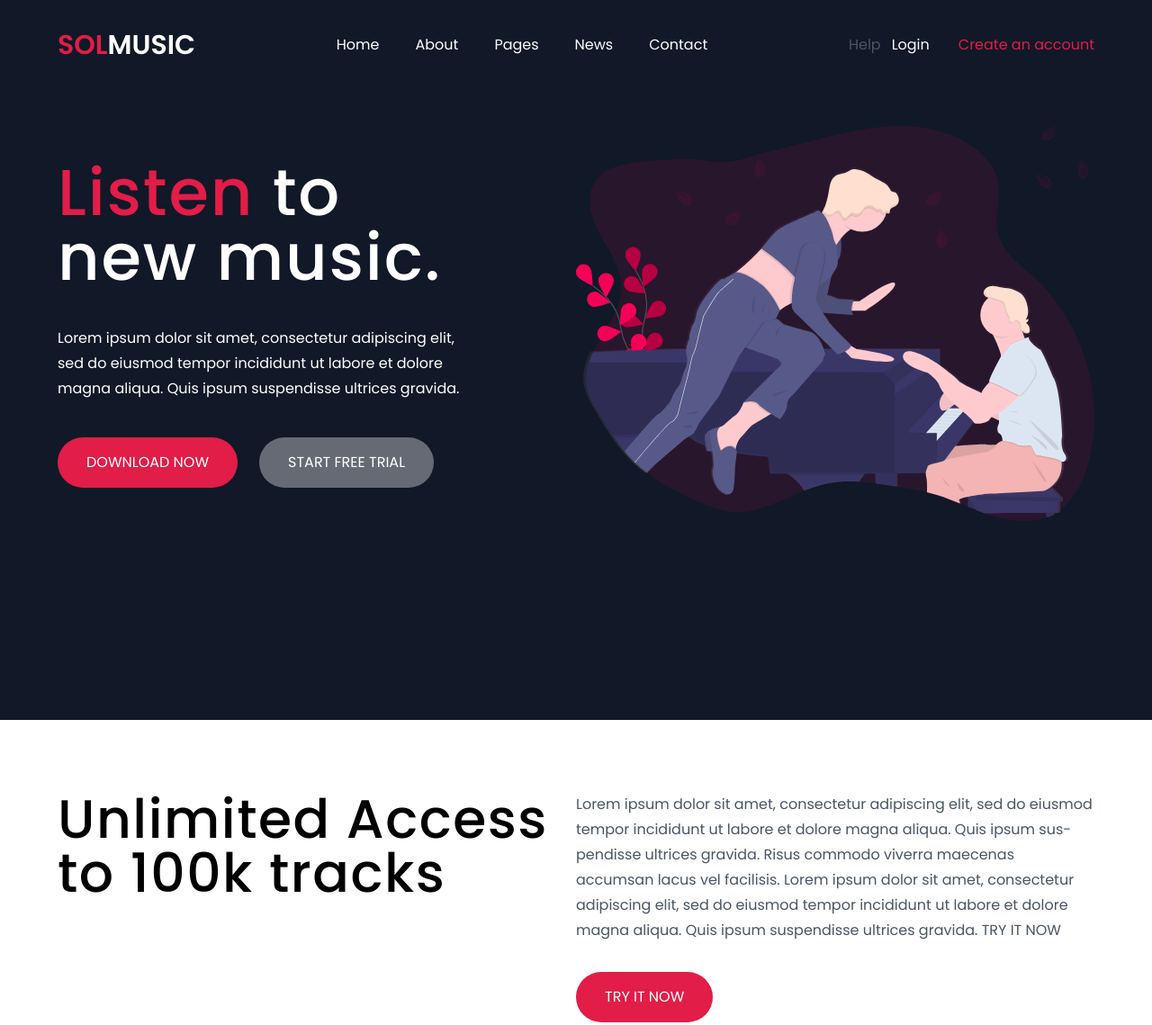
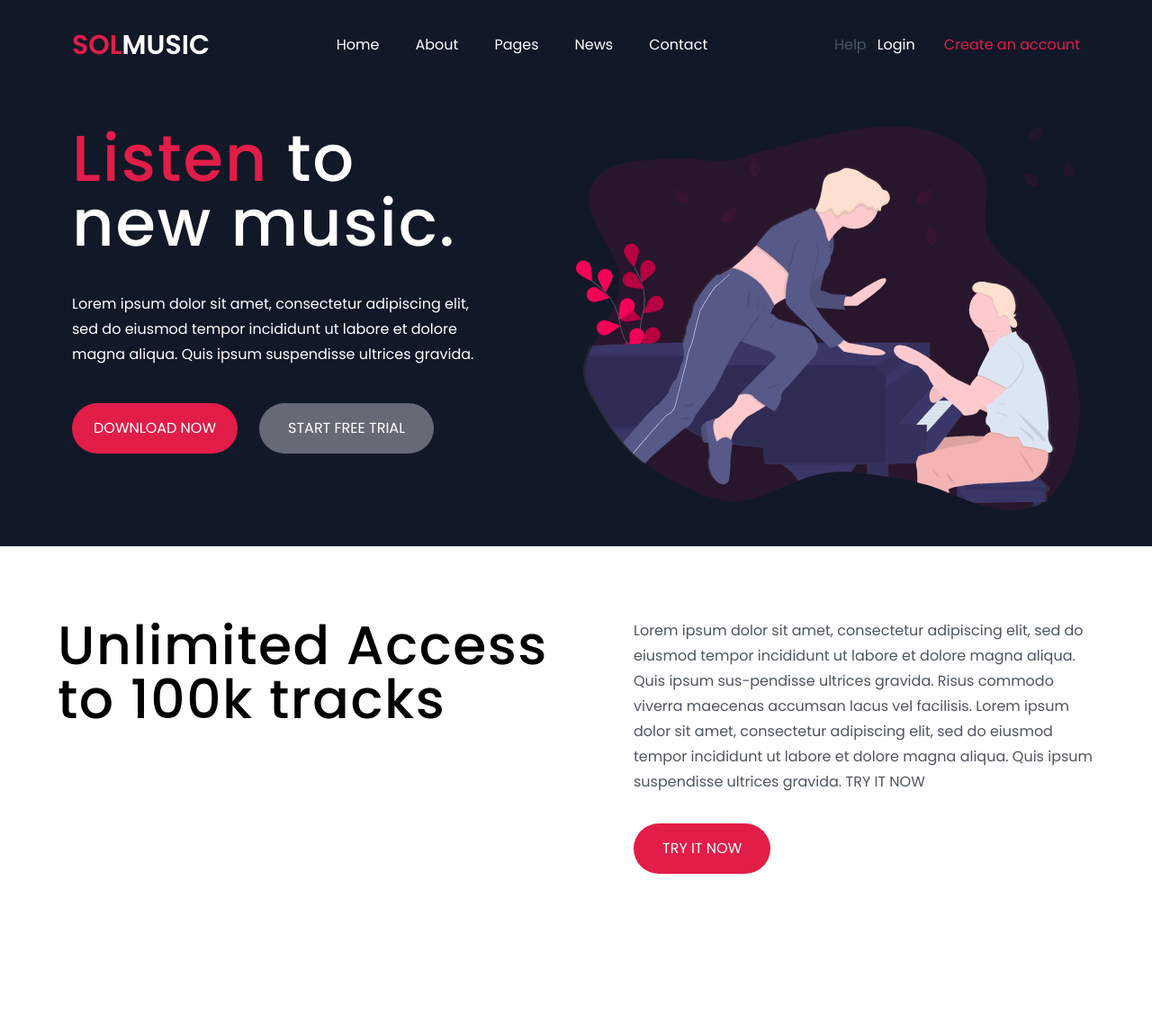
Before and after one commit to hassancodess/solmusic-landing-page, a website: page index.html in a window 1280 px wide. Shown: the whole page at 90% size. After the commit the page ends 1051 px from the top, so only its background shows below. Drawn offline with Linux system fonts and the light colour scheme.

Commit message:
Add Responsiveness

```diff
--- a/index.html
+++ b/index.html
@@ -19,15 +19,15 @@
     <!-- Header Section -->
     <section class="bg-gray-900">
       <!-- Header Container -->
-      <div class="max-w-6xl min-h-screen mx-auto conatainer">
+      <div class="max-w-6xl px-4 mx-auto conatainer">
         <!-- Navbar -->
-        <div class="flex items-center justify-between py-8 text-white">
+        <div class="flex items-center justify-between py-8 text-white md:px-0">
           <!-- Logo -->
           <h3 class="text-3xl font-semibold">
             <span class="text-rose-600">SOL</span>MUSIC
           </h3>
           <!-- Menu Items -->
-          <div class="flex space-x-10">
+          <div class="hidden space-x-10 md:flex">
             <a href="#">Home</a>
             <a href="#">About</a>
             <a href="#">Pages</a>
@@ -35,7 +35,7 @@
             <a href="#">Contact</a>
           </div>
           <!-- CTA -->
-          <div class="flex space-x-8">
+          <div class="hidden space-x-8 lg:flex">
             <div class="flex space-x-3">
               <h5 class="text-gray-600">Help</h5>
               <h5>Login</h5>
@@ -46,10 +46,10 @@
         <!-- Hero Container-->
         <div class="py-10">
           <!-- Flex Container -->
-          <div class="flex items-center justify-between space-x-10">
+          <div class="flex flex-col justify-between md:space-x-10 md:flex-row">
             <!-- Text Content -->
             <div class="flex flex-col max-w-md space-y-10 text-white">
-              <h2 class="font-medium tracking-wide text-7xl">
+              <h2 class="text-6xl font-medium tracking-wide md:text-7xl">
                 <span class="text-rose-600">Listen</span> to new music.
               </h2>
               <p class="leading-7">
@@ -57,12 +57,16 @@
                 eiusmod tempor incididunt ut labore et dolore magna aliqua. Quis
                 ipsum suspendisse ultrices gravida.
               </p>
-              <div class="flex space-x-6">
-                <button class="px-8 py-4 uppercase rounded-full bg-rose-600">
+              <div
+                class="flex flex-col space-y-3 lg:flex-row lg:space-y-0 lg:space-x-6"
+              >
+                <button
+                  class="px-6 py-4 text-sm uppercase rounded-full bg-rose-600 lg:text-base"
+                >
                   Download Now
                 </button>
                 <button
-                  class="px-8 py-4 uppercase bg-gray-200 rounded-full bg-opacity-40"
+                  class="px-8 py-4 text-sm uppercase bg-gray-200 rounded-full bg-opacity-40 lg:text-base"
                 >
                   Start Free Trial
                 </button>
@@ -70,14 +74,20 @@
             </div>
 
             <!-- SVG -->
-            <img src="./images/hero.svg" alt="hero-image" class="w-1/2" />
+            <img
+              src="./images/hero.svg"
+              alt="hero-image"
+              class="hidden w-1/2 md:block"
+            />
           </div>
         </div>
       </div>
     </section>
     <!-- Unlimited access -->
-    <section class="py-20 bg-white">
-      <div class="flex justify-between max-w-6xl mx-auto">
+    <section class="px-4 py-20 bg-white md:py-20">
+      <div
+        class="flex flex-col max-w-6xl mx-auto space-y-10 lg:space-y-0 md:justify-between md:px-0 lg:flex-row"
+      >
         <!-- Left Side -->
         <div class="max-w-xl">
           <h1 class="text-6xl font-medium tracking-wide">
@@ -85,7 +95,7 @@
           </h1>
         </div>
         <!-- Right Side -->
-        <div class="flex flex-col max-w-xl space-y-8">
+        <div class="flex flex-col max-w-lg space-y-8">
           <p class="leading-7 text-gray-600">
             Lorem ipsum dolor sit amet, consectetur adipiscing elit, sed do
             eiusmod tempor incididunt ut labore et dolore magna aliqua. Quis
@@ -103,5 +113,6 @@
         </div>
       </div>
     </section>
+    <!-- How it works section -->
   </body>
 </html>
```
Also changed, not shown: css/style.css.
